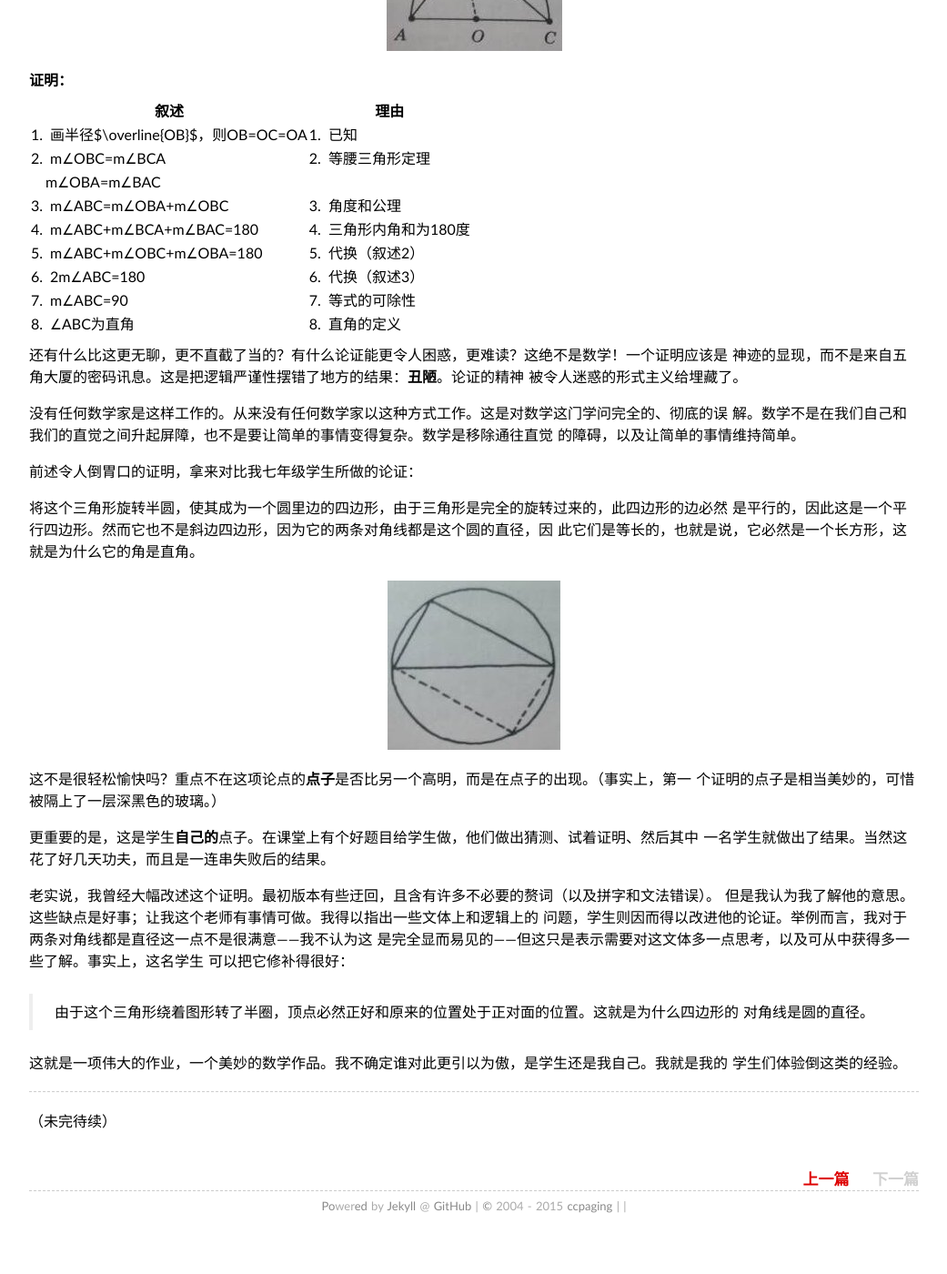
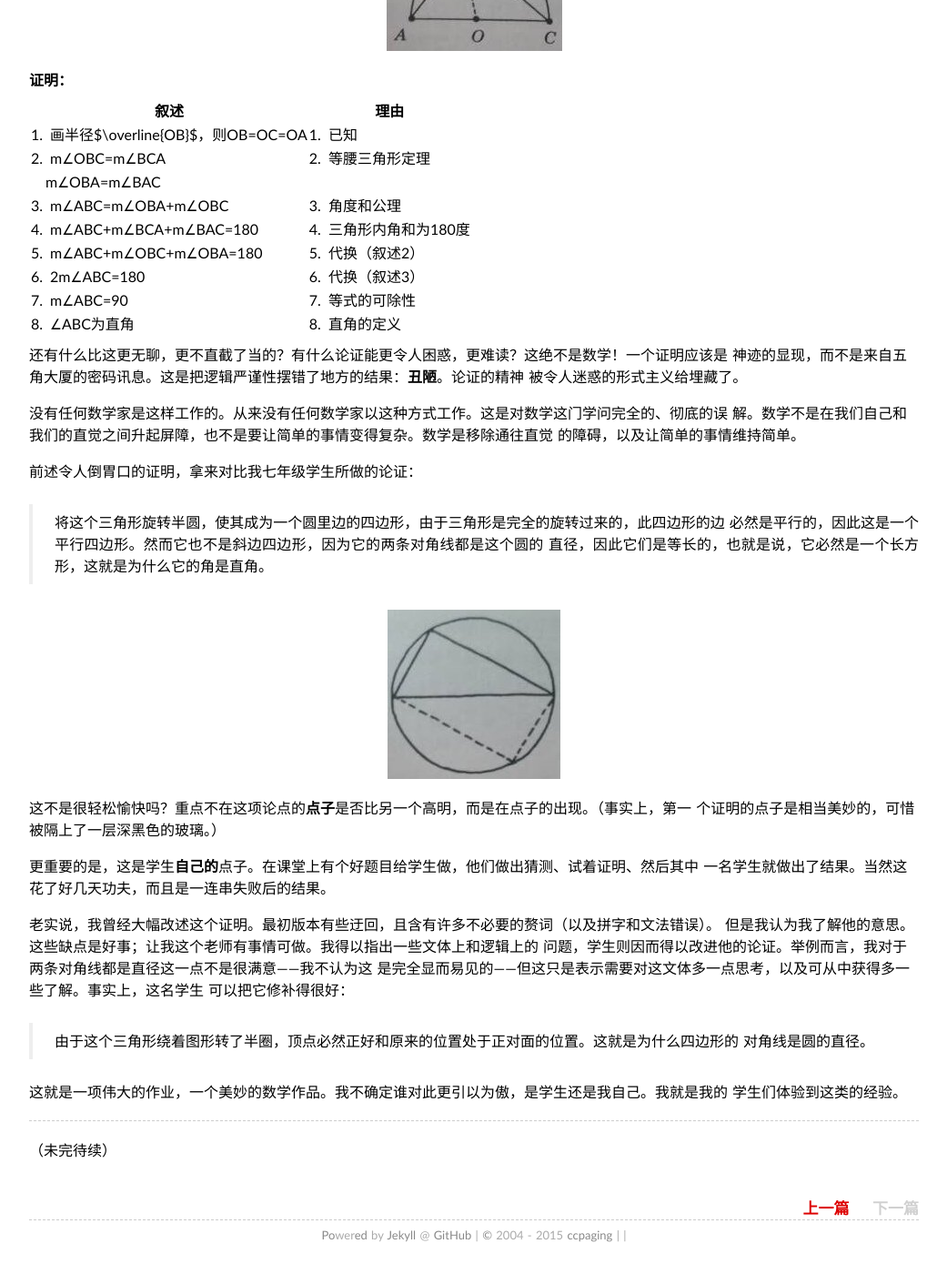
Before and after one commit to ccpaging/ccpaging.github.io, a Jekyll site: the page built from _posts/2015-11-22-LockhartsLament3.md, in a window 1280 px wide and 1400 px high, scrolled down 413 px. Shown: the whole window at 91% size, without its empty margins (119-1160 px from the left). Built offline with Jekyll 4.4.1, drawn with Linux system fonts in a browser that asks for light colours; comment, search, counter and statistics services are not loaded; before the commit the page ends 1781 px from its top, so only the background shows below that.

Commit message:
New post

```diff
--- a/_posts/2015-11-22-LockhartsLament3.md
+++ b/_posts/2015-11-22-LockhartsLament3.md
@@ -43,9 +43,9 @@ mathjax: true
 
 前述令人倒胃口的证明，拿来对比我七年级学生所做的论证：
 
-将这个三角形旋转半圆，使其成为一个圆里边的四边形，由于三角形是完全的旋转过来的，此四边形的边必然
-是平行的，因此这是一个平行四边形。然而它也不是斜边四边形，因为它的两条对角线都是这个圆的直径，因
-此它们是等长的，也就是说，它必然是一个长方形，这就是为什么它的角是直角。
+> 将这个三角形旋转半圆，使其成为一个圆里边的四边形，由于三角形是完全的旋转过来的，此四边形的边
+> 必然是平行的，因此这是一个平行四边形。然而它也不是斜边四边形，因为它的两条对角线都是这个圆的
+> 直径，因此它们是等长的，也就是说，它必然是一个长方形，这就是为什么它的角是直角。
 
 ![](/album/2015-11-22-LockhartsLament3-2.jpg)
 
@@ -65,7 +65,7 @@ mathjax: true
 > 对角线是圆的直径。
 
 这就是一项伟大的作业，一个美妙的数学作品。我不确定谁对此更引以为傲，是学生还是我自己。我就是我的
-学生们体验倒这类的经验。
+学生们体验到这类的经验。
 
 ***
 
```
